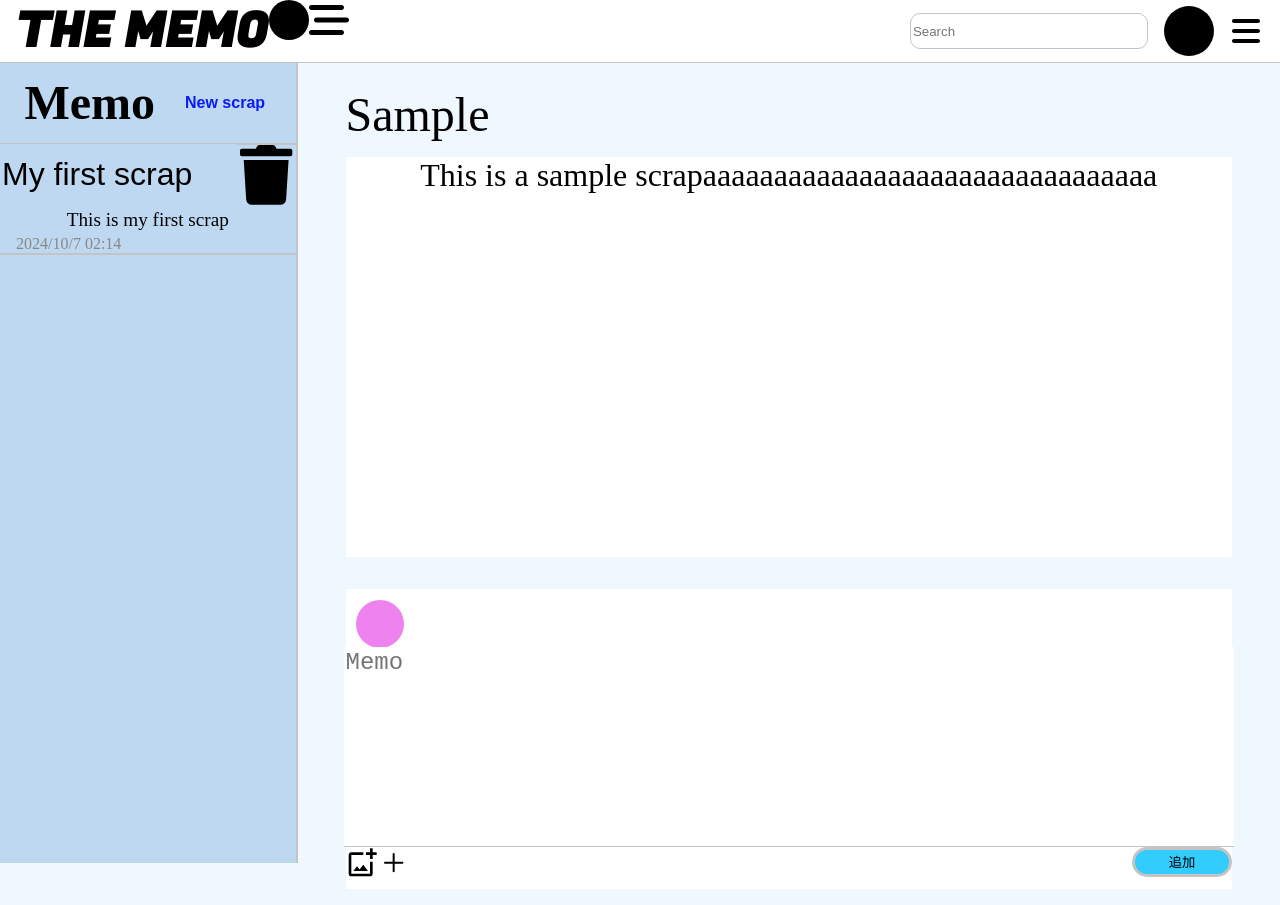
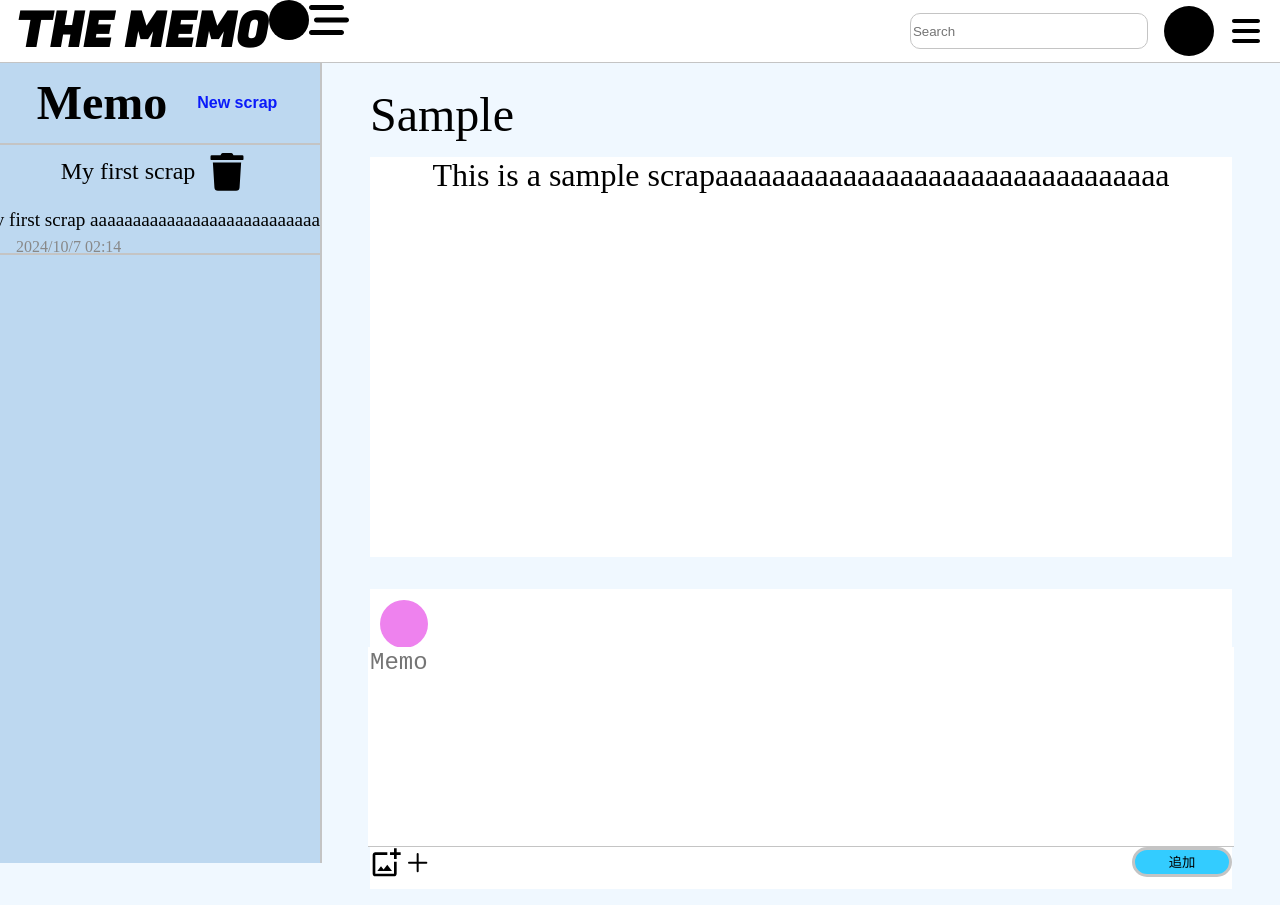
Before and after one commit to tiyo5151/TheMemo, a React (Vite) app: page / in a window 1280 px wide. Both pictures are taken after a click on the button "New scrap". Built offline with nearby package versions, Linux system fonts and the light colour scheme.

Commit message:
css修正

```diff
--- a/src/App.tsx
+++ b/src/App.tsx
@@ -13,7 +13,7 @@ function App() {
     const scrapElement: Scrap = {
       id: uuid(),
       title: 'My first scrap',
-      content: 'This is my first scrap',
+      content: 'This is my first scrap aaaaaaaaaaaaaaaaaaaaaaaaaaaaaaaaaaaa',
       modDate: Date.now(),
     };
     setScrap([...(scrap || []), scrapElement]); //ここでエラー
--- a/src/components/Sidebar.tsx
+++ b/src/components/Sidebar.tsx
@@ -31,11 +31,7 @@ const Sidebar: React.FC<SidebarProps> = ({
         {scrap?.map((item) => (
           <div key={item.id} className="app-sidebar-item">
             <div className="app-sidebar-items-row">
-              <input
-                className="app-sidebar-item-title"
-                value={item.title}
-                onChange={handleTitle}
-              />
+              <div className="app-sidebar-title">{item.title}</div>
               <FaTrash
                 className="app-sidebar-item-delete"
                 onClick={() => onDeleteScrap(item.id)}
--- a/src/styles/Sidebar.css
+++ b/src/styles/Sidebar.css
@@ -64,9 +64,13 @@
   background-color: rgb(154, 204, 250);
 }
 
+.app-sidebar-item:hover .app-sidebar-item-delete {
+  background-color: rgb(154, 204, 250);
+}
+
 .app-sidebar-items-row {
   width: 100%;
-  height: 100%;
+  height: 50%;
   display: flex;
   justify-content: center;
   align-items: center;
@@ -85,26 +89,38 @@
 
 .app-sidebar-item-delete {
   width: 20%;
-  height: 100%;
+  height: 70%;
   display: flex;
   align-items: center;
   justify-content: center;
-  font-size: 10px;
   border: none;
   background-color: rgb(189, 216, 240);
+  transition: all 0.3s;
+}
+
+.app-sidebar-item-delete:hover {
+  background-color: rgb(154, 204, 250);
+}
+
+.app-sidebar-item-delete:hover + .app-sidebar-item:hover {
+  background-color: rgb(154, 204, 250);
 }
 
 .app-sidebar-item-content {
   width: 100%;
-  height: 50%;
+  height: 40%;
   display: flex;
   align-items: center;
   justify-content: center;
   font-size: 1.2rem;
+  white-space: nowrap;
+  overflow: hidden;
+  text-overflow: ellipsis;
 }
 
 .app-sidebar-item small {
   display: flex;
+  height: 10%;
   align-items: center;
   font-size: 1rem;
   font-weight: normal;
```
